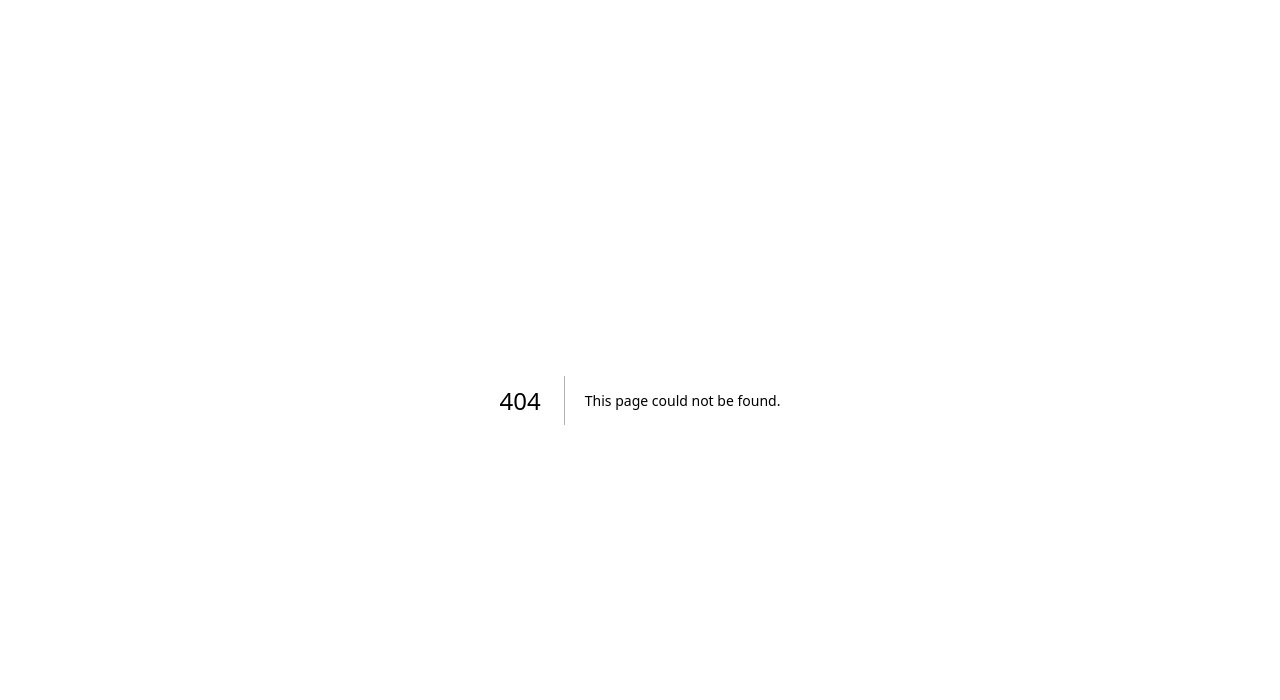
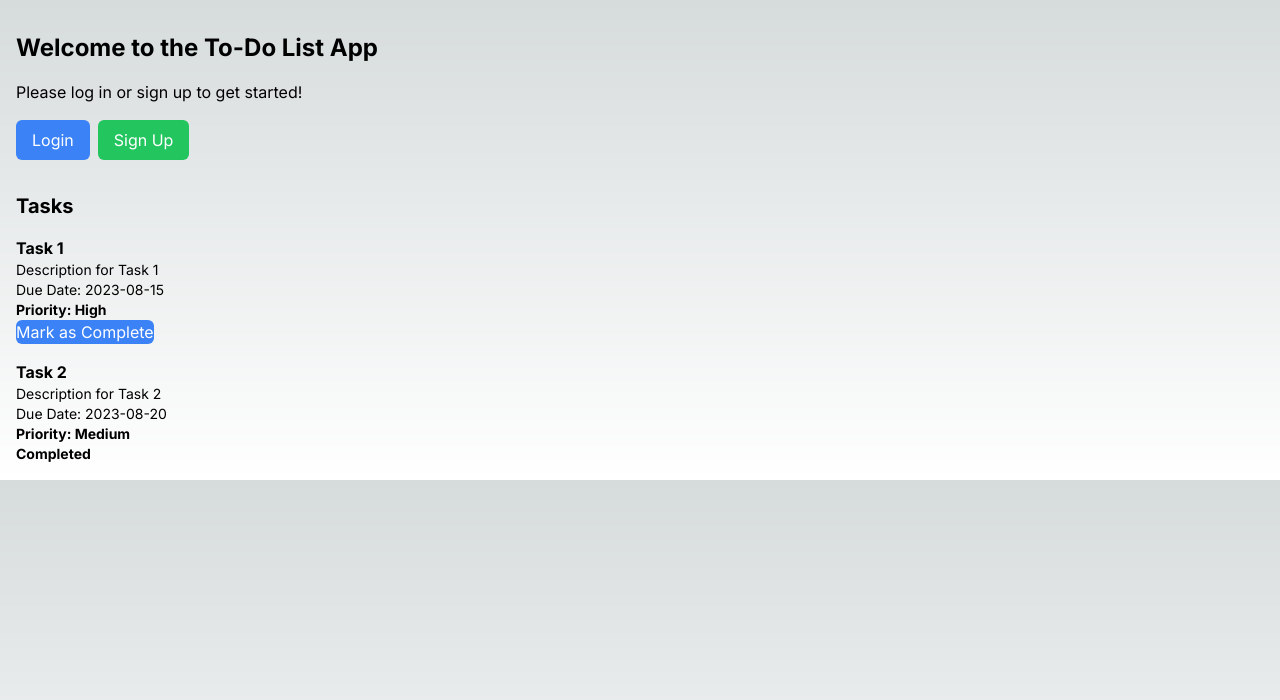
Before and after one commit to danmesfin/to-do-list-app, a Next.js app: page /task in a window 1280 px wide. Before the commit this address had no page. Shown: the top 700 px of the page. Built offline with nearby package versions, Linux system fonts and the light colour scheme.

Commit message:
first commit

```diff
--- /dev/null
+++ b/src/Components/task/Task.tsx
@@ -0,0 +1,41 @@
+import React from "react";
+
+interface TaskProps {
+  title: string;
+  description: string;
+  dueDate: string;
+  priority: string;
+  completed: boolean;
+}
+
+const Task: React.FC<TaskProps> = ({
+  title,
+  description,
+  dueDate,
+  priority,
+  completed,
+}) => {
+  return (
+    <div className="bg-white shadow rounded-lg p-4 mb-4">
+      <h3 className="text-lg font-bold mb-2">{title}</h3>
+      <p className="text-gray-600 text-sm mb-2">{description}</p>
+      <p className="text-gray-600 text-sm mb-2">Due Date: {dueDate}</p>
+      <p
+        className={`text-sm font-bold ${
+          completed ? "text-green-600" : "text-yellow-600"
+        }`}
+      >
+        Priority: {priority}
+      </p>
+      {completed ? (
+        <p className="text-sm text-green-600 font-bold">Completed</p>
+      ) : (
+        <button className="bg-blue-500 text-white px-2 py-1 rounded-md hover:bg-blue-600 focus:outline-none focus:ring focus:ring-opacity-50">
+          Mark as Complete
+        </button>
+      )}
+    </div>
+  );
+};
+
+export default Task;
--- /dev/null
+++ b/src/app/Login/page.tsx
@@ -0,0 +1,55 @@
+"use client";
+import React from "react";
+
+const LoginPage: React.FC = () => {
+  const handleLogin = () => {
+    // Handle login logic here
+  };
+
+  return (
+    <div className="container mx-auto px-4 mt-8">
+      <h1 className="text-2xl font-bold mb-4">Login</h1>
+      <form className="max-w-sm">
+        <div className="mb-4">
+          <label
+            htmlFor="email"
+            className="block text-sm font-medium text-gray-700"
+          >
+            Email
+          </label>
+          <input
+            type="email"
+            id="email"
+            name="email"
+            required
+            className="mt-1 block w-full border-gray-300 rounded-md shadow-sm focus:ring focus:ring-opacity-50"
+          />
+        </div>
+        <div className="mb-4">
+          <label
+            htmlFor="password"
+            className="block text-sm font-medium text-gray-700"
+          >
+            Password
+          </label>
+          <input
+            type="password"
+            id="password"
+            name="password"
+            required
+            className="mt-1 block w-full border-gray-300 rounded-md shadow-sm focus:ring focus:ring-opacity-50"
+          />
+        </div>
+        <button
+          type="submit"
+          className="bg-blue-500 text-white px-4 py-2 rounded-md hover:bg-blue-600 focus:outline-none focus:ring focus:ring-opacity-50"
+          onClick={handleLogin}
+        >
+          Login
+        </button>
+      </form>
+    </div>
+  );
+};
+
+export default LoginPage;
--- a/src/app/page.tsx
+++ b/src/app/page.tsx
@@ -1,113 +1,29 @@
-import Image from 'next/image'
+import Image from "next/image";
 
 export default function Home() {
   return (
     <main className="flex min-h-screen flex-col items-center justify-between p-24">
-      <div className="z-10 w-full max-w-5xl items-center justify-between font-mono text-sm lg:flex">
-        <p className="fixed left-0 top-0 flex w-full justify-center border-b border-gray-300 bg-gradient-to-b from-zinc-200 pb-6 pt-8 backdrop-blur-2xl dark:border-neutral-800 dark:bg-zinc-800/30 dark:from-inherit lg:static lg:w-auto  lg:rounded-xl lg:border lg:bg-gray-200 lg:p-4 lg:dark:bg-zinc-800/30">
-          Get started by editing&nbsp;
-          <code className="font-mono font-bold">src/app/page.tsx</code>
-        </p>
-        <div className="fixed bottom-0 left-0 flex h-48 w-full items-end justify-center bg-gradient-to-t from-white via-white dark:from-black dark:via-black lg:static lg:h-auto lg:w-auto lg:bg-none">
+      <div className="container mx-auto px-4 mt-8">
+        <h1 className="text-2xl font-bold mb-4">
+          Welcome to the To-Do List App
+        </h1>
+        <p className="mb-4">Please log in or sign up to get started!</p>
+        <div className="flex">
           <a
-            className="pointer-events-none flex place-items-center gap-2 p-8 lg:pointer-events-auto lg:p-0"
-            href="https://vercel.com?utm_source=create-next-app&utm_medium=appdir-template&utm_campaign=create-next-app"
-            target="_blank"
-            rel="noopener noreferrer"
+            href="/login"
+            className="bg-blue-500 text-white px-4 py-2 rounded-md mr-2 hover:bg-blue-600"
           >
-            By{' '}
-            <Image
-              src="/vercel.svg"
-              alt="Vercel Logo"
-              className="dark:invert"
-              width={100}
-              height={24}
-              priority
-            />
+            Login
+          </a>
+
+          <a
+            href="/signup"
+            className="bg-green-500 text-white px-4 py-2 rounded-md hover:bg-green-600"
+          >
+            Sign Up
           </a>
         </div>
       </div>
-
-      <div className="relative flex place-items-center before:absolute before:h-[300px] before:w-[480px] before:-translate-x-1/2 before:rounded-full before:bg-gradient-radial before:from-white before:to-transparent before:blur-2xl before:content-[''] after:absolute after:-z-20 after:h-[180px] after:w-[240px] after:translate-x-1/3 after:bg-gradient-conic after:from-sky-200 after:via-blue-200 after:blur-2xl after:content-[''] before:dark:bg-gradient-to-br before:dark:from-transparent before:dark:to-blue-700 before:dark:opacity-10 after:dark:from-sky-900 after:dark:via-[#0141ff] after:dark:opacity-40 before:lg:h-[360px] z-[-1]">
-        <Image
-          className="relative dark:drop-shadow-[0_0_0.3rem_#ffffff70] dark:invert"
-          src="/next.svg"
-          alt="Next.js Logo"
-          width={180}
-          height={37}
-          priority
-        />
-      </div>
-
-      <div className="mb-32 grid text-center lg:mb-0 lg:grid-cols-4 lg:text-left">
-        <a
-          href="https://nextjs.org/docs?utm_source=create-next-app&utm_medium=appdir-template&utm_campaign=create-next-app"
-          className="group rounded-lg border border-transparent px-5 py-4 transition-colors hover:border-gray-300 hover:bg-gray-100 hover:dark:border-neutral-700 hover:dark:bg-neutral-800/30"
-          target="_blank"
-          rel="noopener noreferrer"
-        >
-          <h2 className={`mb-3 text-2xl font-semibold`}>
-            Docs{' '}
-            <span className="inline-block transition-transform group-hover:translate-x-1 motion-reduce:transform-none">
-              -&gt;
-            </span>
-          </h2>
-          <p className={`m-0 max-w-[30ch] text-sm opacity-50`}>
-            Find in-depth information about Next.js features and API.
-          </p>
-        </a>
-
-        <a
-          href="https://nextjs.org/learn?utm_source=create-next-app&utm_medium=appdir-template-tw&utm_campaign=create-next-app"
-          className="group rounded-lg border border-transparent px-5 py-4 transition-colors hover:border-gray-300 hover:bg-gray-100 hover:dark:border-neutral-700 hover:dark:bg-neutral-800/30"
-          target="_blank"
-          rel="noopener noreferrer"
-        >
-          <h2 className={`mb-3 text-2xl font-semibold`}>
-            Learn{' '}
-            <span className="inline-block transition-transform group-hover:translate-x-1 motion-reduce:transform-none">
-              -&gt;
-            </span>
-          </h2>
-          <p className={`m-0 max-w-[30ch] text-sm opacity-50`}>
-            Learn about Next.js in an interactive course with&nbsp;quizzes!
-          </p>
-        </a>
-
-        <a
-          href="https://vercel.com/templates?framework=next.js&utm_source=create-next-app&utm_medium=appdir-template&utm_campaign=create-next-app"
-          className="group rounded-lg border border-transparent px-5 py-4 transition-colors hover:border-gray-300 hover:bg-gray-100 hover:dark:border-neutral-700 hover:dark:bg-neutral-800/30"
-          target="_blank"
-          rel="noopener noreferrer"
-        >
-          <h2 className={`mb-3 text-2xl font-semibold`}>
-            Templates{' '}
-            <span className="inline-block transition-transform group-hover:translate-x-1 motion-reduce:transform-none">
-              -&gt;
-            </span>
-          </h2>
-          <p className={`m-0 max-w-[30ch] text-sm opacity-50`}>
-            Explore the Next.js 13 playground.
-          </p>
-        </a>
-
-        <a
-          href="https://vercel.com/new?utm_source=create-next-app&utm_medium=appdir-template&utm_campaign=create-next-app"
-          className="group rounded-lg border border-transparent px-5 py-4 transition-colors hover:border-gray-300 hover:bg-gray-100 hover:dark:border-neutral-700 hover:dark:bg-neutral-800/30"
-          target="_blank"
-          rel="noopener noreferrer"
-        >
-          <h2 className={`mb-3 text-2xl font-semibold`}>
-            Deploy{' '}
-            <span className="inline-block transition-transform group-hover:translate-x-1 motion-reduce:transform-none">
-              -&gt;
-            </span>
-          </h2>
-          <p className={`m-0 max-w-[30ch] text-sm opacity-50`}>
-            Instantly deploy your Next.js site to a shareable URL with Vercel.
-          </p>
-        </a>
-      </div>
     </main>
-  )
+  );
 }
--- /dev/null
+++ b/src/app/task/page.tsx
@@ -0,0 +1,56 @@
+import React from "react";
+import Link from "next/link";
+import Task from "../../Components/task/Task";
+
+const HomePage: React.FC = () => {
+  // Dummy tasks data for testing purposes
+  const tasks = [
+    {
+      id: 1,
+      title: "Task 1",
+      description: "Description for Task 1",
+      dueDate: "2023-08-15",
+      priority: "High",
+      completed: false,
+    },
+    {
+      id: 2,
+      title: "Task 2",
+      description: "Description for Task 2",
+      dueDate: "2023-08-20",
+      priority: "Medium",
+      completed: true,
+    },
+    // Add more tasks here
+  ];
+
+  return (
+    <div className="container mx-auto px-4 mt-8">
+      <h1 className="text-2xl font-bold mb-4">Welcome to the To-Do List App</h1>
+      <p className="mb-4">Please log in or sign up to get started!</p>
+      <div className="flex">
+        <a className="bg-blue-500 text-white px-4 py-2 rounded-md mr-2 hover:bg-blue-600">
+          Login
+        </a>
+
+        <a className="bg-green-500 text-white px-4 py-2 rounded-md hover:bg-green-600">
+          Sign Up
+        </a>
+      </div>
+
+      <h2 className="text-xl font-bold mt-8 mb-4">Tasks</h2>
+      {tasks.map((task) => (
+        <Task
+          key={task.id}
+          title={task.title}
+          description={task.description}
+          dueDate={task.dueDate}
+          priority={task.priority}
+          completed={task.completed}
+        />
+      ))}
+    </div>
+  );
+};
+
+export default HomePage;
```
Also changed, not shown: src/app/Signup/index.tsx (added).
